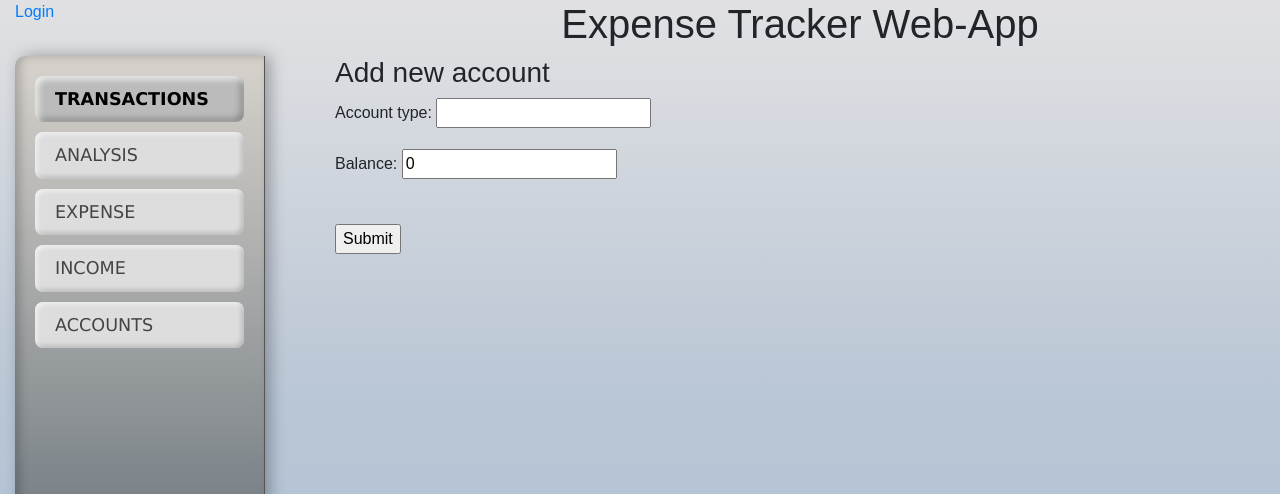
After one commit to kleotan901/expense_tracker, a Django app: template templates/account/account_form.html in a window 1280 px wide. The commit adds this page. Shown: the top 494 px of the page. Run offline with Django 5.2, Linux system fonts and the light colour scheme; the template is opened without the code that fills it: values that come from a table or form of the project are taken from there, others are empty; tables that the repository leaves empty hold one stand-in row (values such as "Sample post").

Commit message:
Implemented form for creating a record for the Account application

```diff
--- /dev/null
+++ b/account/forms.py
@@ -0,0 +1,9 @@
+from django import forms
+
+from account.models import Account
+
+
+class AccountForm(forms.ModelForm):
+    class Meta:
+        model = Account
+        fields = ["account_type", "balance"]
--- /dev/null
+++ b/templates/account/account_form.html
@@ -0,0 +1,16 @@
+{% extends "base.html" %}
+
+{% block content %}
+  <h3 class="form-multiline">Add new account</h3>
+
+  {% if error %}
+    <p class="error-message">{{ error }}</p>
+  {% endif %}
+
+  <form action="" method="post" class="flat-form">
+    {% csrf_token %}
+    {{ form.as_p }}
+    <br>
+    <input type="submit" value="Submit" class="submit-button">
+  </form>
+{% endblock %}
--- a/templates/account/accounts.html
+++ b/templates/account/accounts.html
@@ -1,6 +1,10 @@
 {% extends "base.html" %}
 
 {% block content %}
+  <h4 >
+    Accounts
+    <a href="{% url 'account:account-create' %}"> + </a>
+  </h4>
   <table class="table table-hover">
     <thead class="table-active">
     <tr>
--- a/transaction/apps.py
+++ b/transaction/apps.py
@@ -4,3 +4,6 @@ from django.apps import AppConfig
 class TransactionConfig(AppConfig):
     default_auto_field = "django.db.models.BigAutoField"
     name = "transaction"
+
+    def ready(self):
+        import transaction.signals
```
